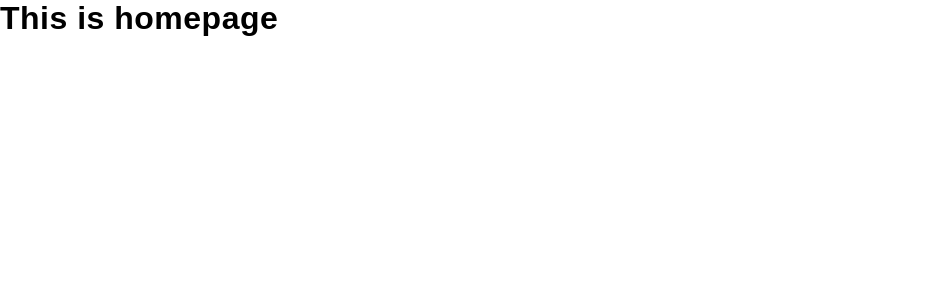
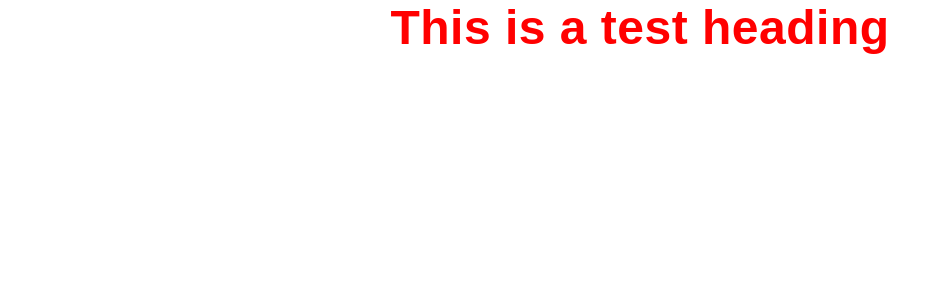
Before and after one commit to madushan-sooriyarathne/nextjs-boilerplate, a Next.js app: page / in a window 1280 px wide. Shown: the top 300 px of the page, without its empty margins (0-949 px from the left). Built offline with nearby package versions, Linux system fonts and the light colour scheme.

Commit message:
imported fonts.css

```diff
--- a/pages/_app.tsx
+++ b/pages/_app.tsx
@@ -4,6 +4,9 @@ import { ThemeProvider } from "styled-components";
 
 import GlobalStyles from "@styles/global-styles";
 import theme from "@styles/theme";
+
+// local font declarations
+import "@styles/fonts.css";
 
 const App: React.FC<AppProps> = ({
   Component,
--- a/pages/index.tsx
+++ b/pages/index.tsx
@@ -1,5 +1,8 @@
-const HomePage: React.FC = (): JSX.Element => {
-  return <h1>This is homepage</h1>;
+import PrimaryHeading from "@components/headings/primary-heading";
+import { NextPage } from "next";
+
+const HomePage: NextPage = (): JSX.Element => {
+  return <PrimaryHeading>This is a test heading</PrimaryHeading>;
 };
 
 export default HomePage;
```
